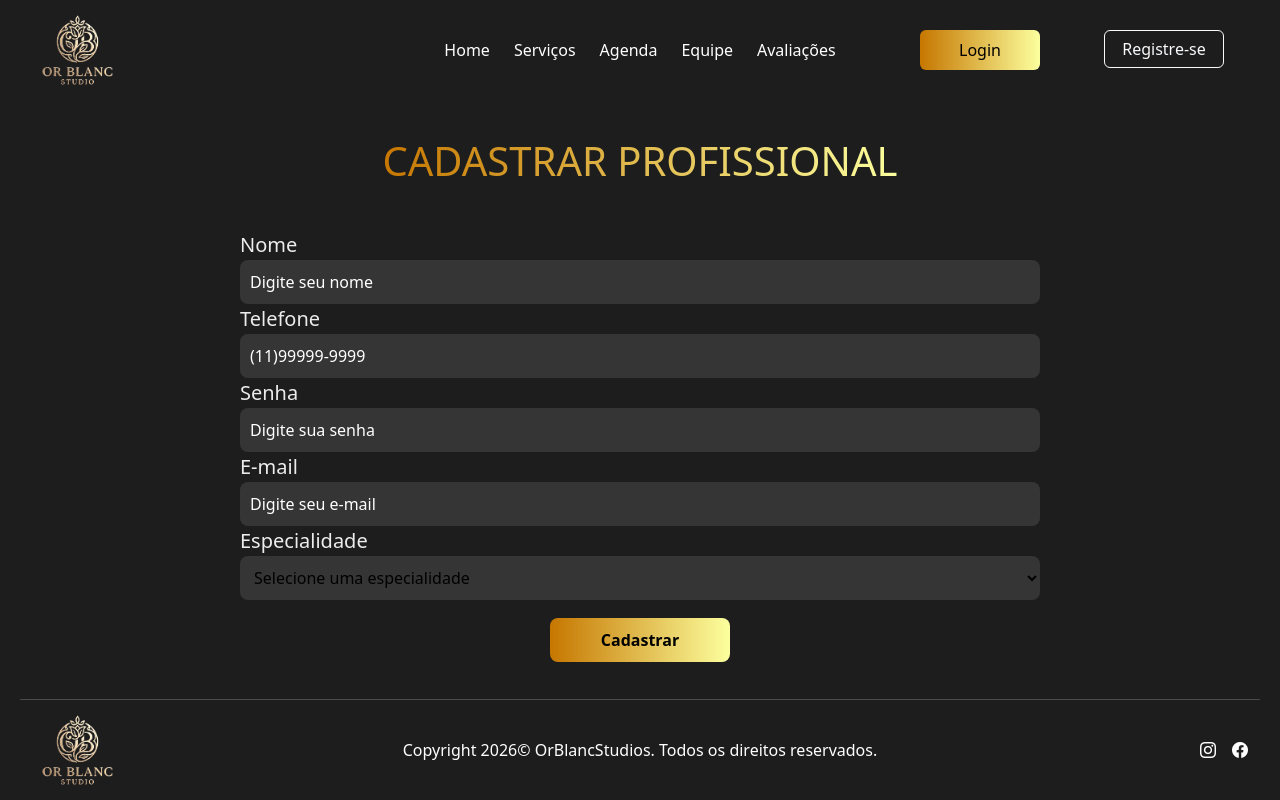
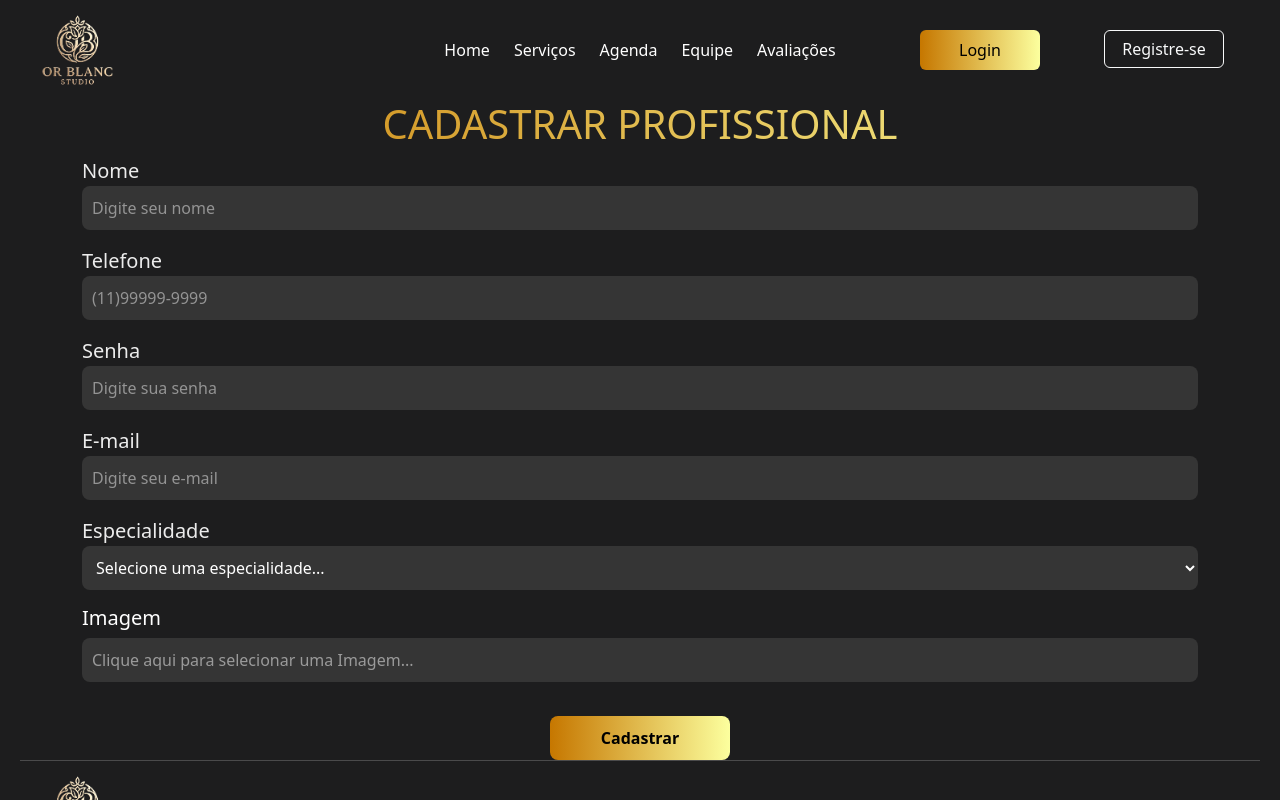
Before and after one commit to Eduardo-Bernal/Or-Blanc-Studio-Front, a Next.js app: page /cadastro/profissional in a window 1280 px wide. Built offline with nearby package versions, Linux system fonts and the light colour scheme.

Commit message:
feat: Cadastro de profissional feito.

```diff
--- a/src/pages/api/cadastroProfissionalService.ts
+++ b/src/pages/api/cadastroProfissionalService.ts
@@ -21,6 +21,8 @@ export async function cadastrarProfissional(dados: Profissional) {
     formData.append("senha", dados.senha);
     formData.append("ativo", dados.ativo.toString());
 
+    console.log("Entrou na função")
+
     // evita crash se não tiver imagem
     if (dados.imagem) {
         formData.append("imagem", dados.imagem);
--- a/src/pages/cadastro/profissional/index.tsx
+++ b/src/pages/cadastro/profissional/index.tsx
@@ -1,8 +1,8 @@
 import Header from "@/pages/components/Header";
 import Footer from "@/pages/components/Footer";
 import styles from "./profissional.module.css";
-import { useState } from "react";
-import { cadastrarProfissional } from "@/pages/api/cadastroProfissionalService";
+import {useState} from "react";
+import {cadastrarProfissional} from "@/pages/api/cadastroProfissionalService";
 
 export default function Profissional() {
 
@@ -16,11 +16,11 @@ export default function Profissional() {
 
 
     const listaEspecialidades = [
-        { id: "corte", nome: "Corte de Cabelo" },
-        { id: "barba", nome: "Barba" },
-        { id: "penteado", nome: "Penteado" },
-        { id: "coloracao", nome: "Coloração" },
-        { id: "tratamento", nome: "Tratamentos" }
+        {id: "corte", nome: "Corte de Cabelo"},
+        {id: "barba", nome: "Barba"},
+        {id: "penteado", nome: "Penteado"},
+        {id: "coloracao", nome: "Coloração"},
+        {id: "tratamento", nome: "Tratamentos"}
     ];
 
 
@@ -40,33 +40,40 @@ export default function Profissional() {
                 imagem,
                 ativo
             };
-
+            console.log(`dados: ${dados.imagem}`);
             await cadastrarProfissional(dados);
 
             alert("Profissional cadastrado com sucesso!");
 
+
             // limpa formulário
-            setNome("");
-            setEmail("");
-            setTelefone("");
-            setEspecialidade("");
-            setSenha("");
-            setImagem(null);
+            // setNome("");
+            // setEmail("");
+            // setTelefone("");
+            // setEspecialidade("");
+            // setSenha("");
+            // setImagem(null);
 
         } catch (error) {
-
             console.log(error);
-            alert("Erro ao cadastrar profissional");
-
+            alert("Erro ao cadastrar profissional")
         }
     }
 
+    function gerenciarImagem(
+        e: React.ChangeEvent<HTMLInputElement>
+    ) {
+        if (e.target.files?.[0]) {
+            setImagem(e.target.files[0]);
+        }
+    }
 
     return (
         <main className={styles.page_content}>
 
-            <Header />
+            <Header/>
 
+            <section className="container">
                 <h1 className="titulo">
                     CADASTRAR PROFISSIONAL
                 </h1>
@@ -76,6 +83,7 @@ export default function Profissional() {
                     onSubmit={salvarProfissional}
                 >
 
+                    <div>
                         <label className={styles.label}>
                             Nome
                         </label>
@@ -88,7 +96,10 @@ export default function Profissional() {
                             placeholder="Digite seu nome"
                         />
 
+                    </div>
 
+
+                    <div>
                         <label className={styles.label}>
                             Telefone
                         </label>
@@ -101,8 +112,9 @@ export default function Profissional() {
                             placeholder="(11)99999-9999"
                             maxLength={15}
                         />
+                    </div>
 
-
+                    <div>
                         <label className={styles.label}>
                             Senha
                         </label>
@@ -115,7 +127,10 @@ export default function Profissional() {
                             placeholder="Digite sua senha"
                         />
 
+                    </div>
 
+
+                    <div>
                         <label className={styles.label}>
                             E-mail
                         </label>
@@ -128,7 +143,10 @@ export default function Profissional() {
                             placeholder="Digite seu e-mail"
                         />
 
+                    </div>
 
+
+                    <div>
                         <label className={styles.label}>
                             Especialidade
                         </label>
@@ -138,8 +156,8 @@ export default function Profissional() {
                             value={especialidade}
                             onChange={(e) => setEspecialidade(e.target.value)}
                         >
-                    <option value="">
-                        Selecione uma especialidade
+                            <option value="" disabled >
+                                Selecione uma especialidade...
                             </option>
 
                             {listaEspecialidades.map((item) => (
@@ -148,6 +166,25 @@ export default function Profissional() {
                                 </option>
                             ))}
                         </select>
+                    </div>
+
+
+                    <div>
+                        <h5 className="fw-normal text-white">Imagem</h5>
+                        <label htmlFor="imagem" className={`text-white-50 ${styles.campo}`}>
+                            {
+                                imagem != null ? "Imagem de profissional selecionada. Pronta para cadastro." : "Clique aqui para selecionar uma Imagem..."
+                            }
+                        </label>
+                        <input
+                            id="imagem"
+                            className={styles.campo}
+                            type="file"
+                            onChange={gerenciarImagem}
+                            accept="image/*"
+                            hidden
+                        />
+                    </div>
 
 
                     <button
@@ -158,8 +195,10 @@ export default function Profissional() {
                     </button>
 
                 </form>
+            </section>
 
-            <Footer />
+
+            <Footer/>
 
         </main>
     );
--- a/src/pages/cadastro/profissional/profissional.module.css
+++ b/src/pages/cadastro/profissional/profissional.module.css
@@ -10,6 +10,7 @@
 .formulario {
     display: flex;
     flex-direction: column;
+    gap: 1rem;
 }
 
 .titulo {
@@ -24,9 +25,10 @@
     padding: 10px;
     border-radius: 8px;
     border: 1px solid #ccc;
+    color: #FFF;
     background-color: var(--background);
     border: none;
-    width: 100vh;
+    width: 100%;
 }
 
 .botao {
@@ -55,6 +57,6 @@
 
 
 .campo::placeholder {
-    color: white;
+    color: rgb(255 255 255 / 0.47);
     opacity: 1;
 }
```
Also changed, not shown: 1 other file (tests, documents, lock files or other folders). Lines whose indentation alone changed are shown as unchanged.
